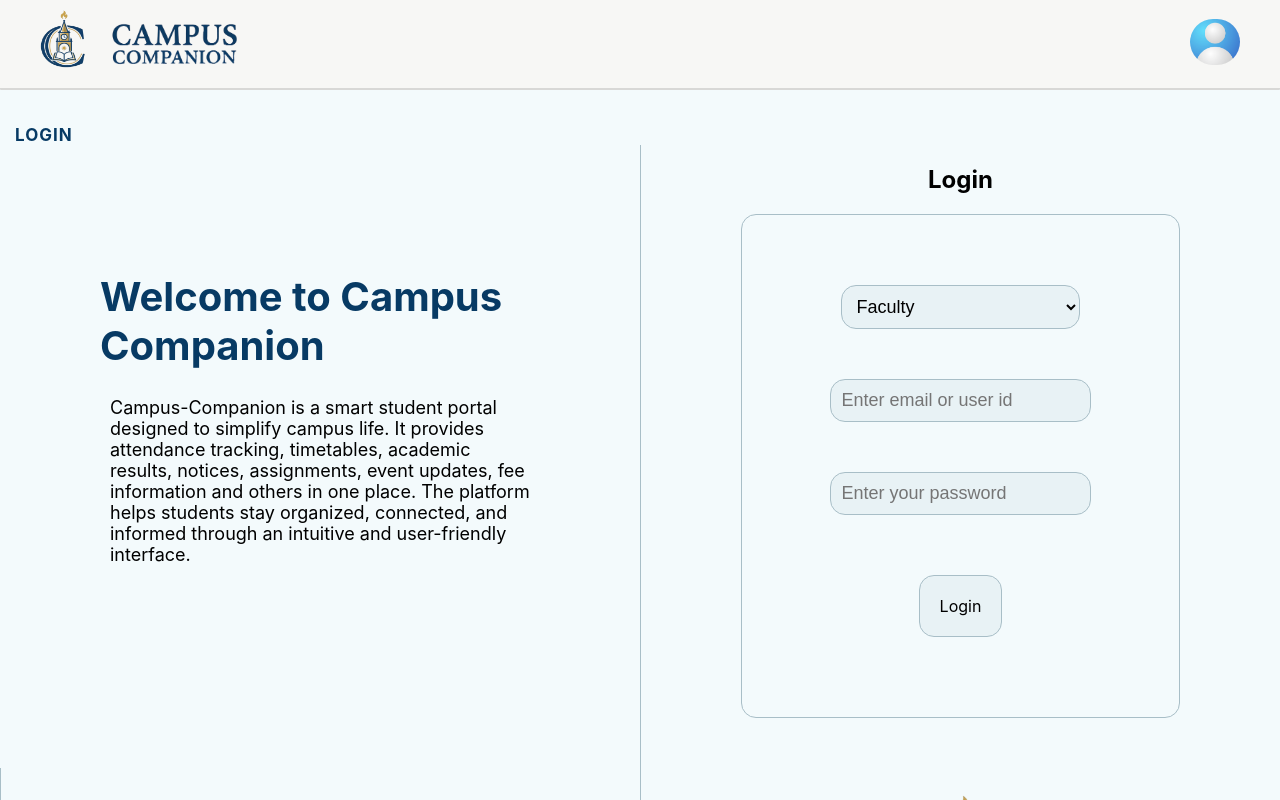
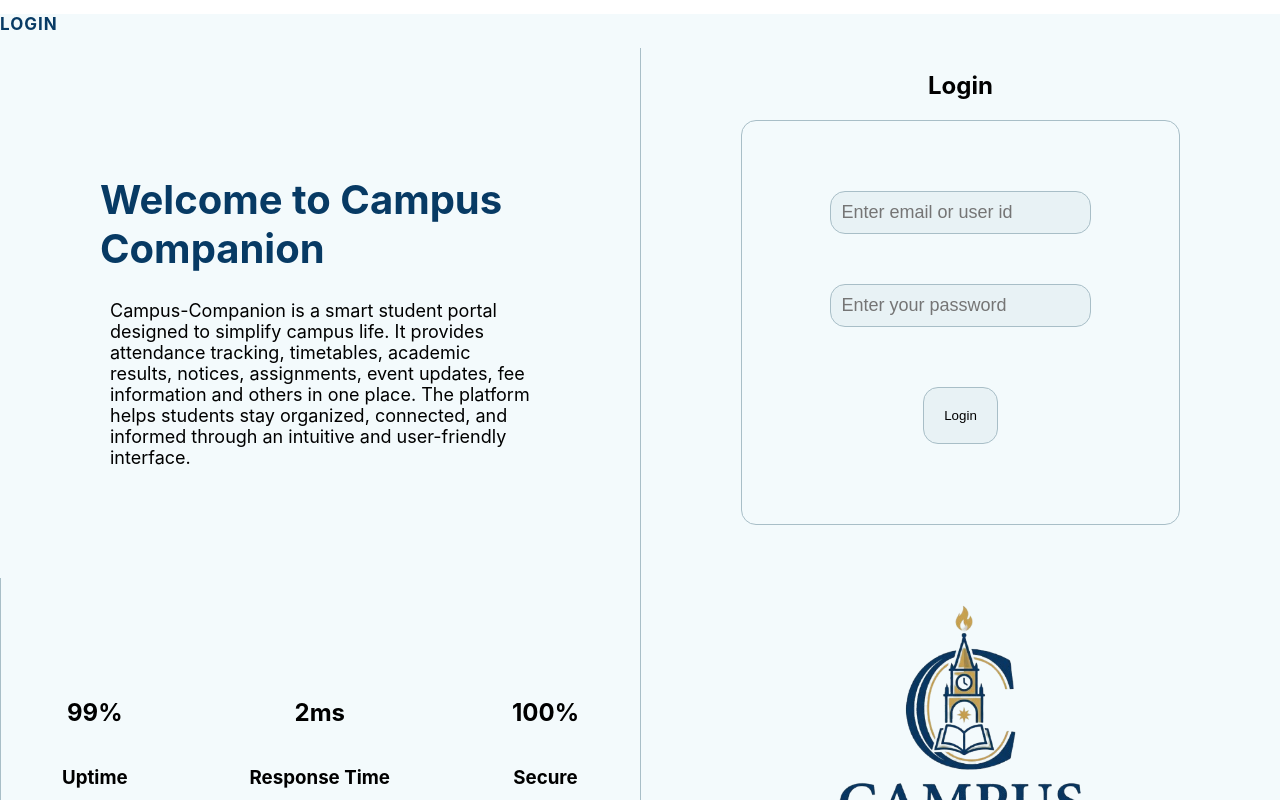
Before and after one commit to ujjwal-nyotane/Campus-Companion, a React (Vite) app in the folder frontend/: page / in a window 1280 px wide. Shown: the top 800 px of the page. Built offline with nearby package versions, Linux system fonts and the light colour scheme.

Commit message:
Added protected routes and little bit of login system

```diff
--- a/frontend/src/App.jsx
+++ b/frontend/src/App.jsx
@@ -1,95 +1,8 @@
-import Index from './components/index.jsx';
-import Dashboard from "./components/dashboard.jsx";
-import Attendance from './components/attendance.jsx';
-import Navbar from "./components/Navbar.jsx";
-import Footer from "./components/footer.jsx";
-import Profile from "./components/profile.jsx";
-import Fees from './components/fees.jsx';
-import TimeTable from './components/timetable.jsx';
-import Hostel from './components/hostel.jsx';
-import Grades from './components/grades.jsx';
-import Support from './components/support.jsx';
-import F_dashboard from './components/faculty.jsx';
-import { Route,Routes } from "react-router-dom";
+import ProtectedRoute from './components/ProtectedRoutes.jsx';
+function App() {
 
-
-function App(){
     return (
-        <Routes>
-            <Route path='/' element={
-           <> <Navbar/>
-            <Index/>
-            <Footer/>
-            </>
-        }/>
-
-        <Route path='/home' element={
-           <> <Navbar/>
-            <Dashboard/>
-            <Footer/>
-            </>
-        }/>
-        <Route path='/grades' element={
-           <> <Navbar/>
-            <Grades/>
-            <Footer/>
-            </>
-        }/>
-
-        <Route path='/profile' element={
-            <>
-            <Navbar/>
-            <Profile/>
-            <Footer/>
-            </>
-        }/>
-
-         <Route path='/attendance' element={
-           <> <Navbar/>
-            <Attendance/>
-            <Footer/>
-            </>
-        }/>
-
-        <Route path='/fees' element={
-           <> <Navbar/>
-            <Fees/>
-            <Footer/>
-            </>
-        }/>
-
-        <Route path='/timetable' element={
-           <> <Navbar/>
-            <TimeTable/>
-            <Footer/>
-            </>
-        }/>
-
-        <Route path='/hostel' element={
-            <>
-                <Navbar/>
-                <Hostel/>
-                <Footer/>
-            </>
-        }/>
-
-        <Route path='/support' element={
-            <>
-                <Navbar/>
-                <Support/>
-                <Footer/>
-            </>
-        }/>
-
-        <Route path='/f-dashboard' element={
-            <>
-                <Navbar/>
-                <F_dashboard/>
-                <Footer/>
-            </>
-        }/>
-
-        </Routes>
+        <ProtectedRoute></ProtectedRoute>
     )
 }
 export default App
--- a/frontend/src/components/index.css
+++ b/frontend/src/components/index.css
@@ -31,7 +31,7 @@
 
 }
 
-.loginbutton a {
+.loginbutton button {
   padding: 20px;
   background: #e8f2f5;
   border: 1px solid #a8bec7;
--- a/frontend/src/components/index.jsx
+++ b/frontend/src/components/index.jsx
@@ -1,9 +1,32 @@
-import { Link } from "react-router-dom";
+
 import { useState, } from "react";
 import "./index.css";
 
+
 function Index() {
-  const [redirect, setredirect] = useState('f-dashboard');
+  const [userId,setUserId]= useState("")
+  const [invalid,setinvalid]=useState(false)
+  const [password,setPassword]= useState("")
+  const data = JSON.parse(localStorage.getItem("data"))
+  const handleLoginButton = (e)=>{
+    e.preventDefault();
+
+
+    if(data[userId] && data[userId].password==password){
+      setinvalid(false)
+      localStorage.setItem("isLogedIn",JSON.stringify(true));
+      localStorage.setItem("id",JSON.stringify(userId));
+      setTimeout(()=>{
+        window.location.pathname="/"
+      },200)
+      console.log("Login Done")
+
+    }
+    else{
+      console.log("error");
+      setinvalid(true)
+    }
+  }
   return (
     <>
     <h2 className="head">LOGIN</h2>
@@ -23,18 +46,15 @@ function Index() {
           <h2>Login</h2>
           <form>
 
-            <select onChange={(value)=>{setredirect(value.target.value)
-              console.log(value.target.value)
-            }}>
-              <option value={'f-dashboard'}>Faculty</option>
-              <option value={'home'}>Student</option>
-            </select>
-            <input type="text" placeholder="Enter email or user id"></input>
-            <input type="password" placeholder="Enter your password"></input>
-            <Link to={redirect}> Login </Link>
+
+            <input type="text" placeholder="Enter email or user id" onChange={(e)=>{setUserId(e.target.value)}}></input>
+            <input type="password" placeholder="Enter your password" onChange={(e)=>{setPassword(e.target.value)}}></input>
+
+              {invalid && <h6 style={{"color":"red","marginTop":"0px"}}>Invalid UserId or Password</h6>}
+
+            <button onClick={handleLoginButton}> Login </button>
           </form>
-          {/* <Link to="/f-dashboard" target="_top">Faculty</Link>
-          <Link to="/home" target="_top">Student</Link> */}
+
         </div>
       </div>
       <div className="performance">
--- /dev/null
+++ b/frontend/src/components/protectedRoutes.jsx
@@ -0,0 +1,15 @@
+import {Navigate} from 'react-router-dom'
+import Index from './Index.jsx'
+import { useEffect } from 'react';
+import students from '../data/data.js';
+import Dashboard from './dashboard.jsx'
+const ProtectedRoute = () => {
+    useEffect(()=>{
+        localStorage.setItem("data",JSON.stringify(students))
+    },[])
+    const isLogedIn = localStorage.getItem("isLogedIn");
+
+    return<> {JSON.parse(isLogedIn)?<Dashboard></Dashboard>:<Index></Index>}
+    </>
+}
+export default ProtectedRoute
--- /dev/null
+++ b/frontend/src/data/data.js
@@ -0,0 +1,13 @@
+    const students = {
+        2510993797:{
+        Roll_No: 2510993797,
+        password: "1234",
+        Name: "Ujjwal Nyotane"
+        },
+        2510993689:{
+        Roll_No: 2510993689,
+        password: "1234",
+        Name: "Ujjwal"
+        }
+    }
+    export default students
```
Also changed, not shown: frontend/src/main.jsx (line endings or trailing spaces).
